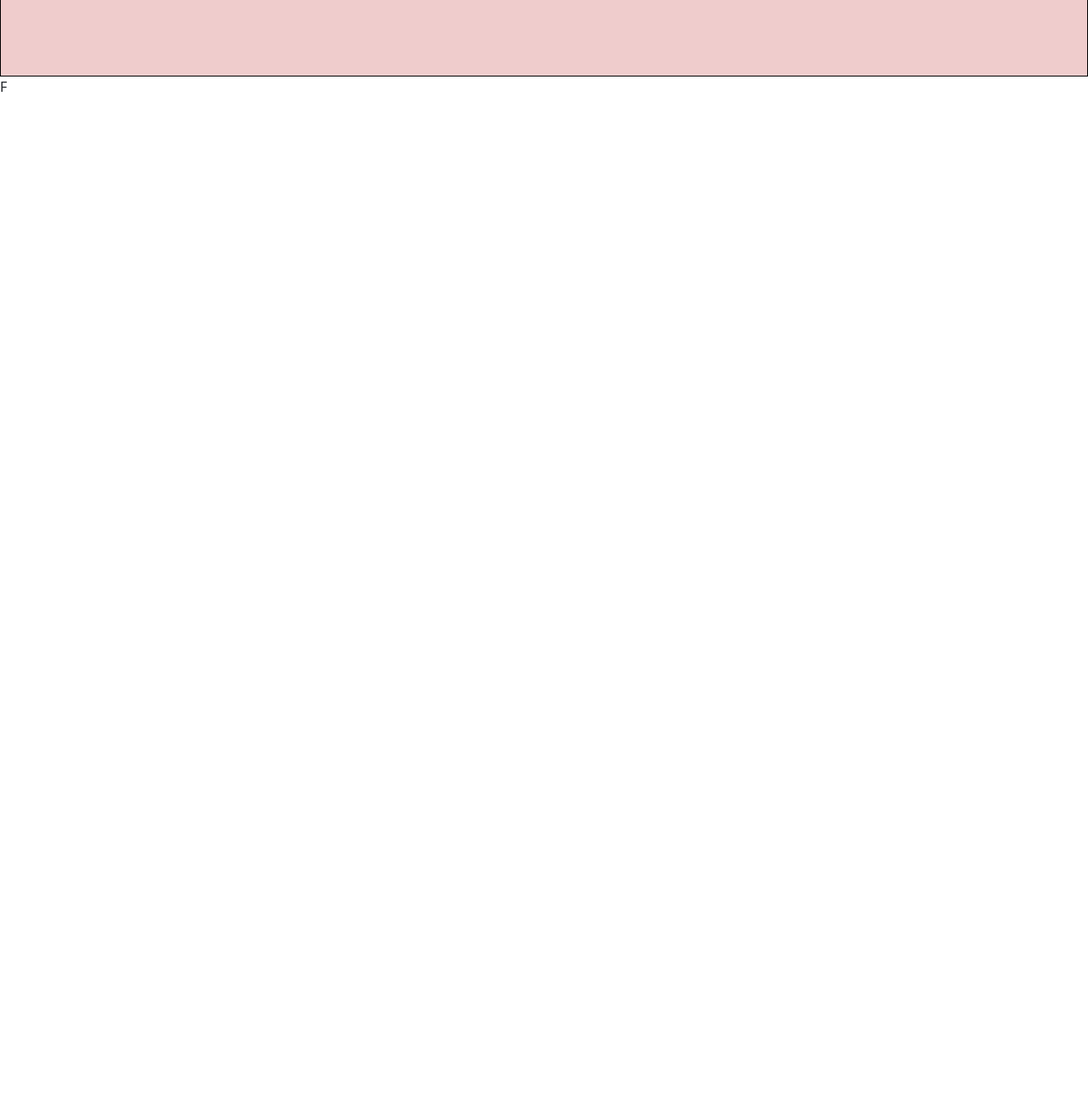
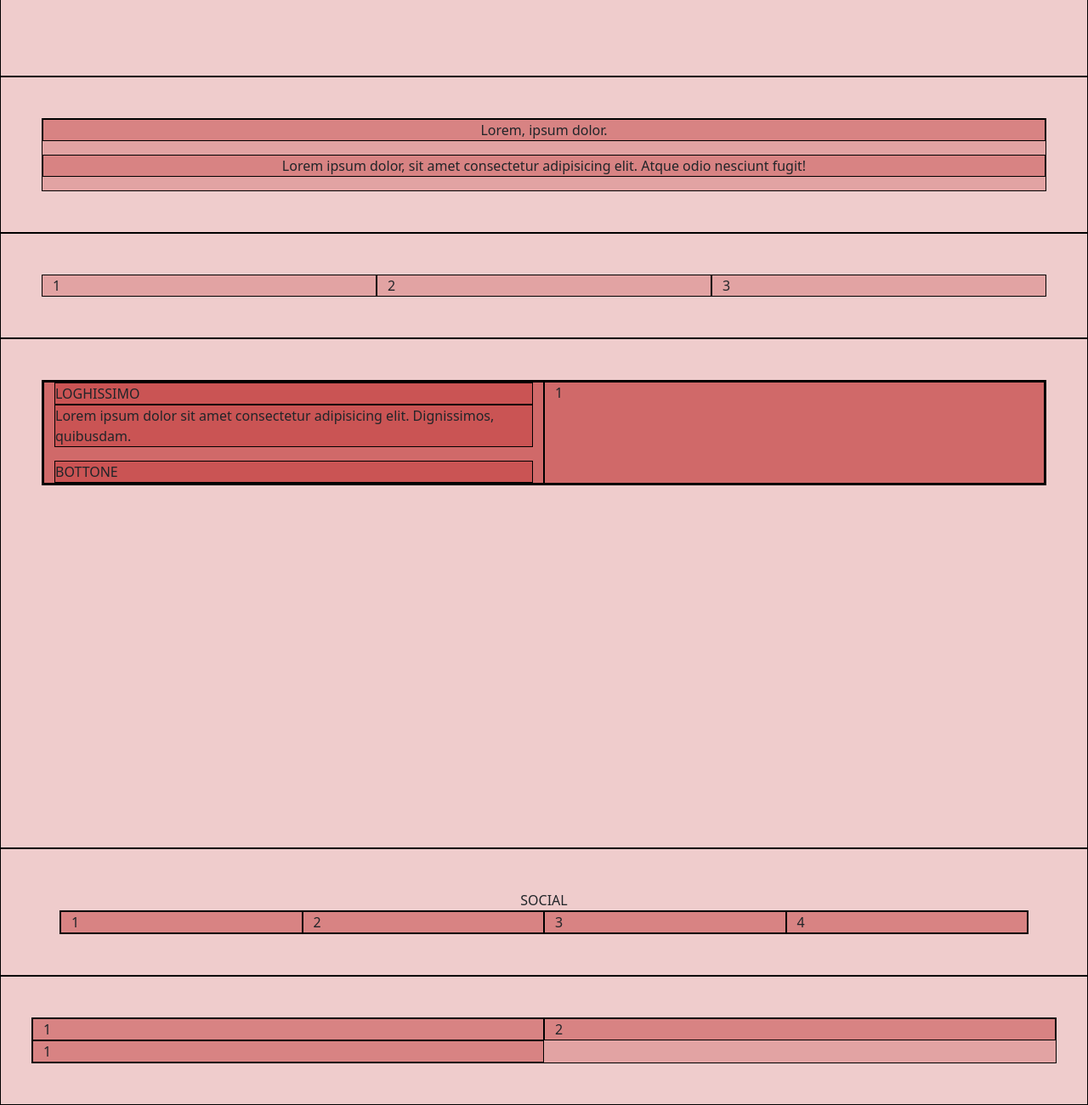
Before and after one commit to Apollo11-hub/htmlcss-playstation, a plain HTML site: page index.html in a window 1280 px wide. Shown: the part 3361-4661 px from the top of the page at 85% size. Before the commit the page ends 3475 px from the top, so only its background shows below. Drawn offline with nearby package versions, Linux system fonts and the light colour scheme.

Commit message:
Fine Griglia Inizio lavoro

```diff
--- a/index.html
+++ b/index.html
@@ -12,7 +12,7 @@
 <body>
 
   <!-- -----HEADER----- -->
-  <header class="">
+  <header>
     <!-- -----Sony-header----- -->
     <div class="container-fluid debug">
 
@@ -292,17 +292,122 @@
     </div>
 
   </section>
-
-
   <!-- -----/PS-PLUS----- -->
 
 
+
+
+
+
+
+
+
+  <!-- -----PS-STORE----- -->
+  <section class="explore-ps5-container debug p-5">
+
+    <div class="container-fluid debug">
+
+      <div class="row text-center row-cols-1">
+
+        <p class="col debug">Lorem, ipsum dolor.</p>
+
+        <p class="col debug">Lorem ipsum dolor, sit amet consectetur adipisicing elit. Atque odio nesciunt fugit!</p>
+
+      </div>
+
+    </div>
+
+  </section>
+  <!-- -----/PS-STORE----- -->
+
+  <!-- -----SALES----- -->
+  <section class="accessori-container debug p-5">
+
+    <div class="container-fluid">
+
+      <div class="row row-cols-1 row-cols-sm-3">
+        <div class="col debug">1</div>
+        <div class="col debug">2</div>
+        <div class="col debug">3</div>
+      </div>
+
+    </div>
+
+  </section>
+  <!-- -----/SALES----- -->
+
+  <!-- -----PS-NOW----- -->
+  <section class="jumbotron debug p-5">
+
+    <div class="container-fluid debug">
+
+      <div class="row debug ">
+
+        <div class="col-12 col-md-6 debug">
+          <div class="debug"> LOGHISSIMO </div>
+
+          <p class="debug">Lorem ipsum dolor sit amet consectetur adipisicing elit. Dignissimos, quibusdam.</p>
+
+          <div class="debug">BOTTONE</div>
+
+        </div>
+
+        <div class="col-6 debug d-none d-md-block">1</div>
+
+      </div>
+
+    </div>
+
+  </section>
+  <!-- -----/PS-NOW----- -->
+
+  <!-- -----PS-OCIAL----- -->
+  <section class="social debug p-5" >
+
+    <div class="container">
+      <div class="row text-center">
+
+        <div class="col-12debug">SOCIAL</div>
+
+      </div>
+
+      <div class="row  row-cols-2 row-cols-sm-4  debug">
+
+        <div class="col debug">1</div>
+
+        <div class="col debug">2</div>
+
+        <div class="col debug">3</div>
+
+        <div class="col debug">4</div>
+
+      </div>
+
+
+    </div>
+
+  </section>
+  <!-- -----/PS-OCIAL----- -->
 
   </main>
   <!-- -----/MAIN----- -->
 
   <!-- -----FOOTER----- -->
-  <footer>F</footer>
+  <footer>
+
+    <div class="container-fluid p-5 debug">
+
+      <div class="row debug">
+
+        <div class="col-6 debug">1</div>
+        <div class="col-6 debug">2</div>
+        <div class="col-6 debug">1</div>
+
+      </div>
+
+    </div>
+
+  </footer>
   <!-- -----/FOOTER----- -->
 
 </body>
```
